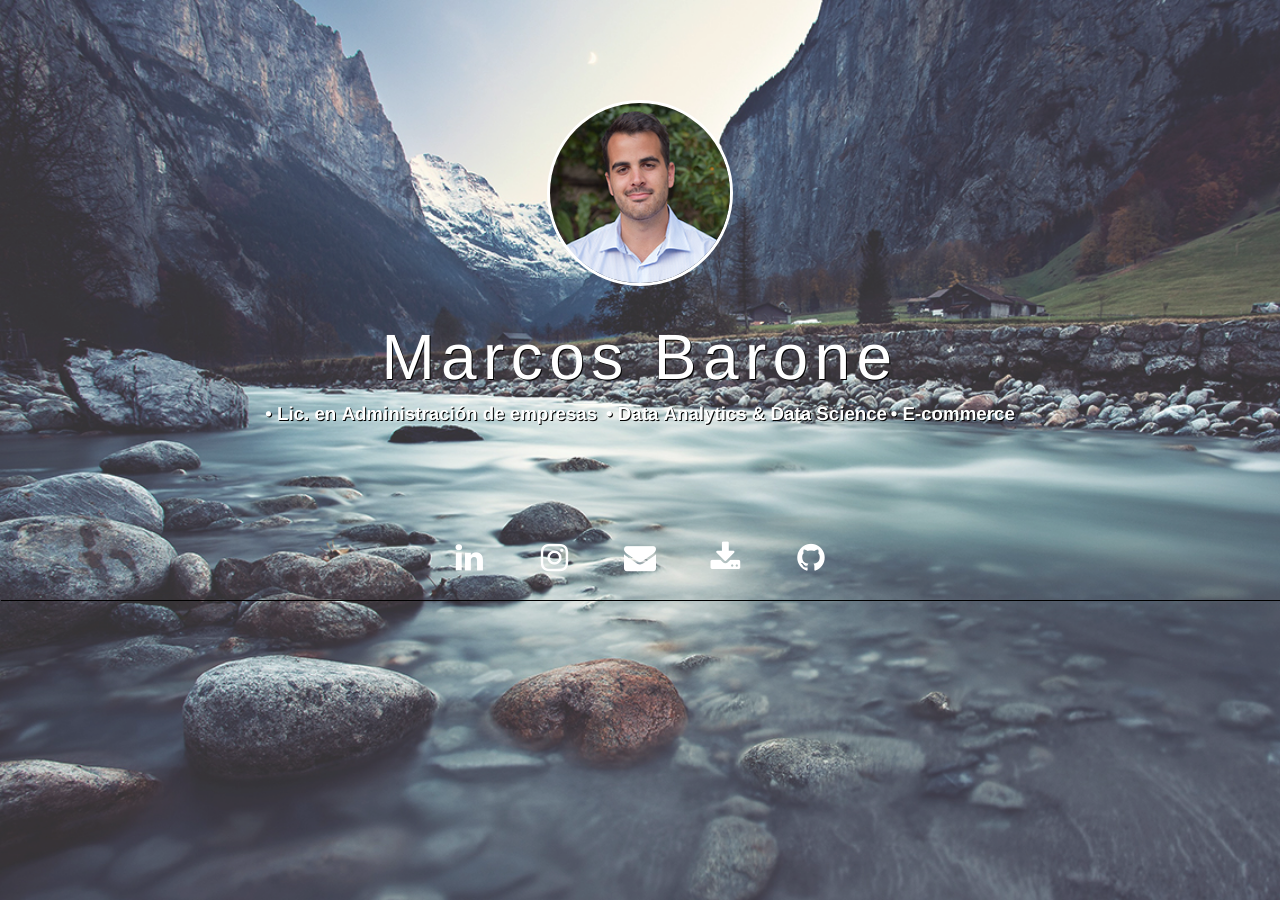
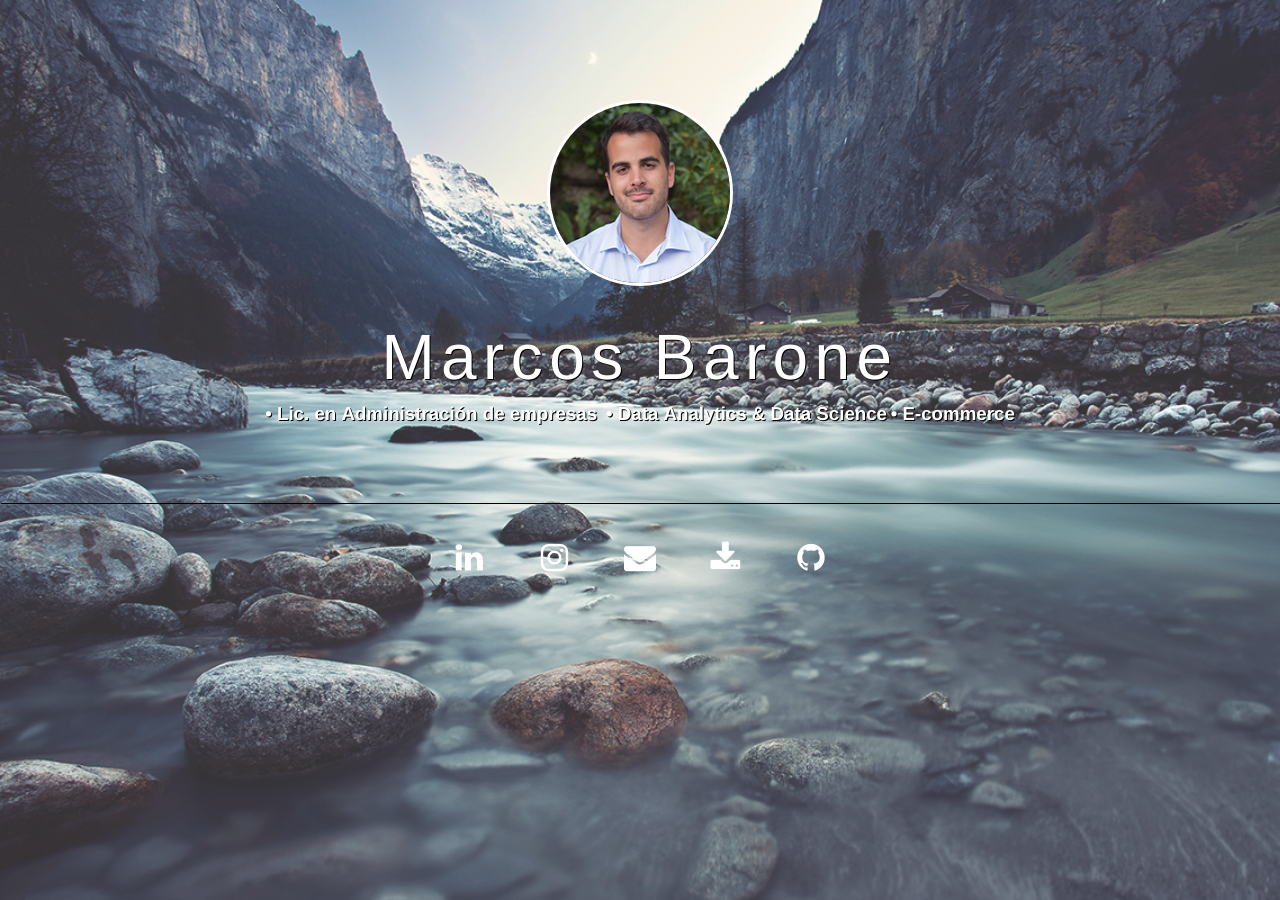
Before and after one commit to mbarone89/mbarone89.github.io, a Jekyll site: the page built from index.md, in a window 1280 px wide. Built offline with Jekyll 4.4.1, drawn with Linux system fonts in a browser that asks for light colours; nearby versions of some CDN libraries.

Commit message:
Update main.css

```diff
--- a/_includes/main.css
+++ b/_includes/main.css
@@ -46,12 +46,12 @@ h3 {
     padding-bottom: 40px;
     background-color: rgba(0, 0, 0, 0);
     text-align: center;
+    box-shadow: 1px 1px #000000;
 }
 ul {
     list-style: none;
     padding: 0;
     text-align: center;
-    box-shadow: 1px 1px #000000;
 }
 li {
     border-radius: 100%;
```
